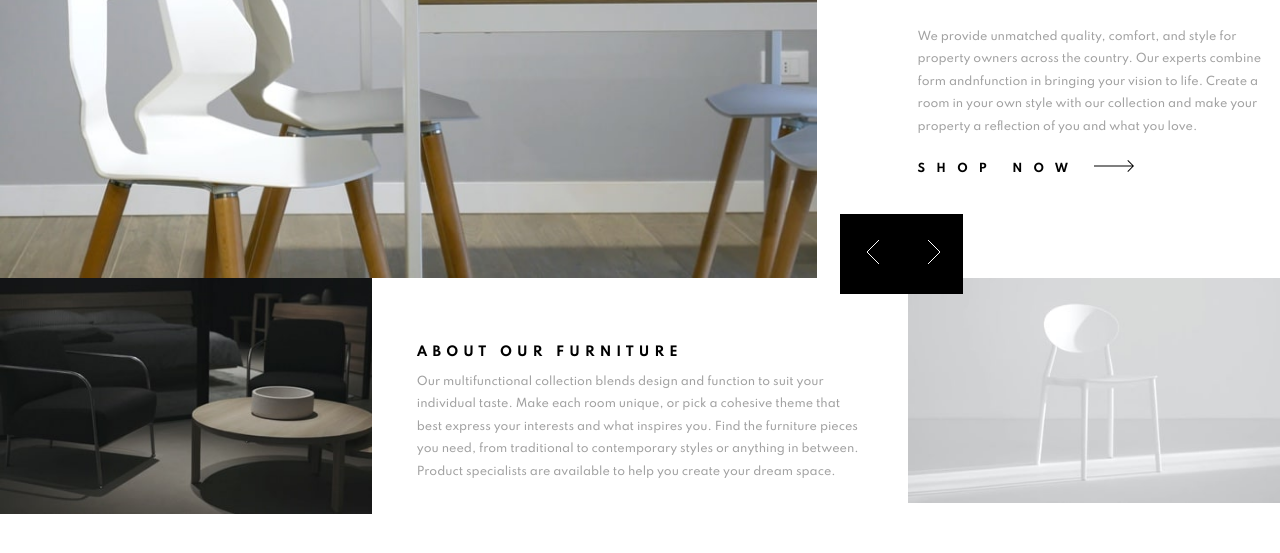
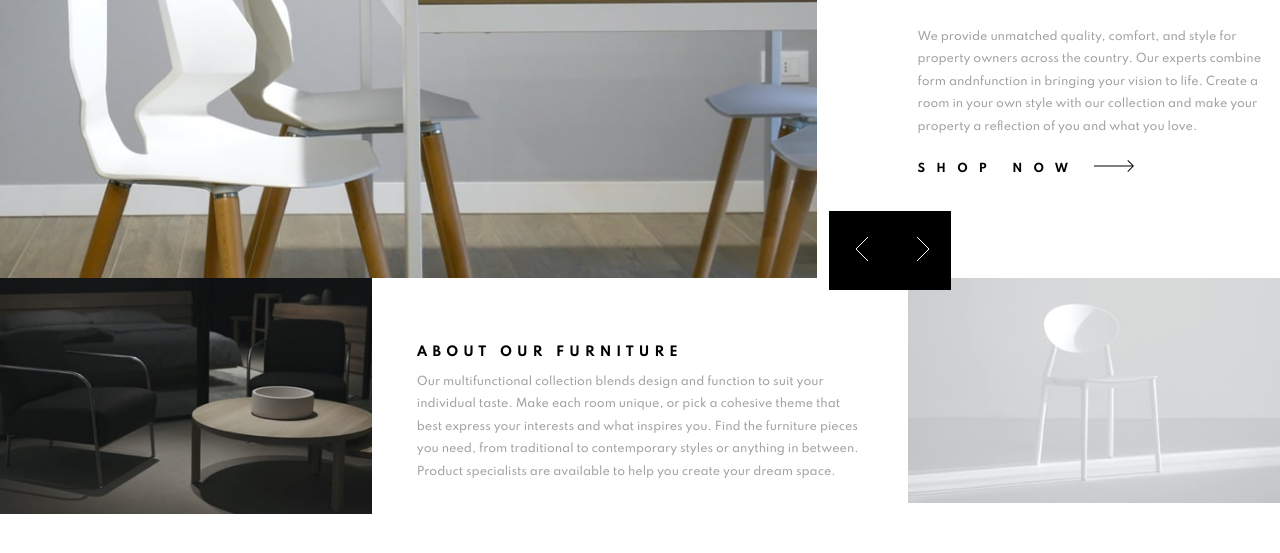
Before and after one commit to EsraaGamal-22/room-homepage, a plain HTML site: page index.html in a window 1280 px wide. Shown: the part 245-798 px from the top of the page. Drawn offline with Linux system fonts and the light colour scheme.

Commit message:
Update style.css

```diff
--- a/style.css
+++ b/style.css
@@ -136,7 +136,7 @@ p{
 }
 .shopping
 {
-    width:80%;
+    width:85%;
     padding:1em 0;
     color:hsl(0, 0%, 0%);
     font-weight: 700;
@@ -266,8 +266,8 @@ p{
 
     .arrows{
         width:15%;
-        top:41em;
-        left:75em;
+        top:40.7em;
+        left:74em;
     }
     .arrow-icon{
         padding:2.3em;
```
